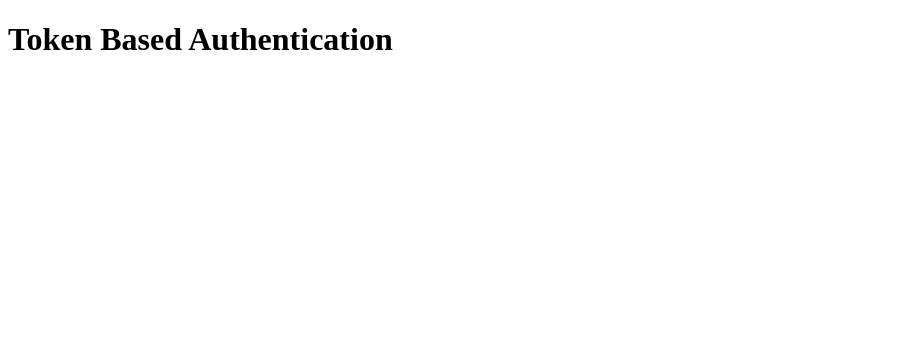
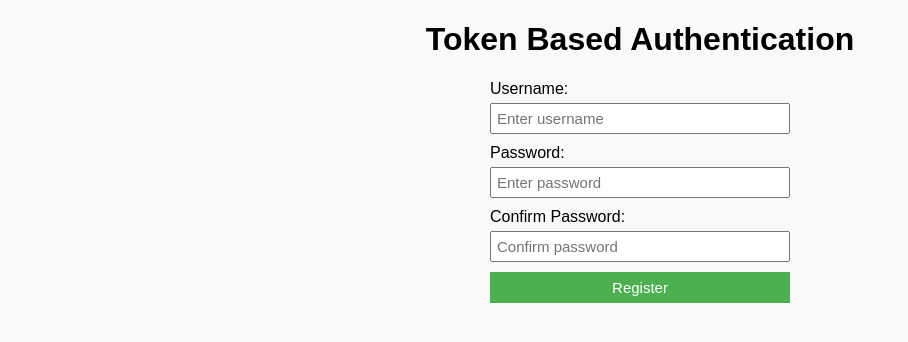
Before and after one commit to AGontcharov/token-based-authentication, a website: page public/index.html in a window 1280 px wide. Shown: the whole page, without its empty margins (0-908 px from the left). Drawn offline with Linux system fonts and the light colour scheme.

Commit message:
Added register form and sass

```diff
--- a/gulpfile.js
+++ b/gulpfile.js
@@ -5,6 +5,7 @@ var jshint = require('gulp-jshint');
 var jshintStylish = require('jshint-stylish');
 var jshintConfig = require('./package').jshintConfig;
 var jscs = require('gulp-jscs');
+var sass = require('gulp-sass');
 var htmlhint = require('gulp-htmlhint');
 var del = require('del');
 
@@ -13,7 +14,8 @@ jshintConfig.lookup = false;
 
 // Build
 gulp.task('default', [
-  'lint'
+  'lint',
+  'htmlhint'
 ]);
 
 // JavaScript Jshint and JSCS
@@ -29,6 +31,18 @@ gulp.task('lint', function() {
   .pipe(jscs.reporter());
 });
 
+// Sass
+gulp.task('sass', function() {
+  return gulp.src('public/assets/sass/**/*.scss')
+  .pipe(sass().on('error', sass.logError))
+  .pipe(gulp.dest('public/assets/css'));
+});
+
+// Watch Sass
+gulp.task('sass:watch', function () {
+  gulp.watch('public/assets/sass/**/*.scss', ['sass']);
+});
+
 // htmlhint
 gulp.task('htmlhint', function() {
   return gulp.src('public/**/*.html')
--- a/package.json
+++ b/package.json
@@ -17,6 +17,7 @@
     "bcrypt": "^1.0.3",
     "body-parser": "^1.18.2",
     "express": "^4.16.2",
+    "jsonwebtoken": "^8.1.0",
     "mysql": "^2.15.0"
   },
   "devDependencies": {
@@ -25,6 +26,7 @@
     "gulp-htmlhint": "^1.0.0",
     "gulp-jscs": "^4.0.0",
     "gulp-jshint": "^2.0.4",
+    "gulp-sass": "^3.1.0",
     "jshint": "^2.9.5",
     "jshint-stylish": "^2.2.1"
   },
--- /dev/null
+++ b/public/assets/sass/main.scss
@@ -0,0 +1,57 @@
+$font-primary: Arial, Helvetica, sans-serif;
+$font-primary-size: 16px;
+$input-font-size: 15px;
+$input-padding: 5px 0;
+$input-bottom-margin: 10px;
+$input-placeholder-padding: 5px;
+$submit-color: #4CAF50;
+$submit-box-shadow: 0 8px 16px 0 rgba(0,0,0,0.2), 0 6px 20px 0 rgba(0,0,0,0.19);
+
+html {
+    height: 100%;
+}
+
+body {
+    font-size: $font-primary-size;
+    font-family: $font-primary;
+    background: #F9F9F9;
+}
+
+h1 {
+    text-align: center;
+}
+
+label {
+    display: inline-block;
+    padding-bottom: 5px;
+}
+
+input {
+    display: inline-block;
+    box-sizing : border-box;
+    width: 100%;
+    padding: $input-padding;
+    padding-left: $input-placeholder-padding;
+    margin-bottom: $input-bottom-margin;
+    font-size: $input-font-size;
+}
+
+input[type=submit] {
+    display: inline-block;
+    width: 100%;
+    padding: 7px 0;
+    background: $submit-color;
+    color: white;
+    border: none;
+    cursor: pointer;
+}
+
+input[type=submit]:hover {
+    box-shadow: $submit-box-shadow;
+}
+
+.container {
+    width: 300px;
+    display: block;
+    margin: 0 auto;
+}
--- a/public/index.html
+++ b/public/index.html
@@ -3,9 +3,32 @@
 	<head>
 		<meta name="viewport" content="width=device-width, initial-scale=1, maximum-scale=1">
 		<title>Authentication</title>
+
+		<link href="/assets/css/main.css" rel="stylesheet" type="text/css">
 	</head>
 
 	<body>
 		<h1>Token Based Authentication</h1>
+
+		<!-- Register form -->
+		<form action="/api/v1/users" method="post">
+			<div class="container">
+
+				<!-- Username -->
+				<label for="username">Username:</label>
+				<input type="text" name="username" id="username" placeholder="Enter username" required="">
+
+				<!-- Password -->
+				<label for="pwd">Password:</label>
+				<input type="password" name="pwd" id="pwd" placeholder="Enter password" required="">
+
+				<!-- Confirm password -->
+				<label for="pwd-confirm">Confirm Password:</label>
+				<input type="password" name="pwd-confirm" id="pwd-confirm" placeholder="Confirm password" required>
+
+				<!-- Submit -->
+				<input type="submit" value="Register" required>
+			</div>
+		</form>
 	</body>
 </html>
--- a/server.js
+++ b/server.js
@@ -2,7 +2,7 @@
 
 var express = require('express');
 var bodyParser = require('body-parser');
-var router = require('./server/routes.js')
+var router = require('./server/routes.js');
 
 var app = express();
 var port = process.env.PORT || 3000;
--- /dev/null
+++ b/server/middleware/authentication.js
@@ -0,0 +1,8 @@
+'use strict';
+
+var jwt = require('jsonwebtoken');
+var key = require('../../config.json').key;
+
+module.exports = function(req, res, next) {
+
+};
--- a/server/routes.js
+++ b/server/routes.js
@@ -1,6 +1,7 @@
 'use strict';
 
 var express = require('express');
+var auth = require('./middleware/authentication.js');
 
 var router = express.Router();
 
@@ -16,6 +17,7 @@ router.get('/', function(req, res) {
 });
 
 router.post('/users', function(req, res) {
+  console.log(req.body);
 
 });
 
```
Also changed, not shown: public/assets/css/main.css (added), 1 other file.
